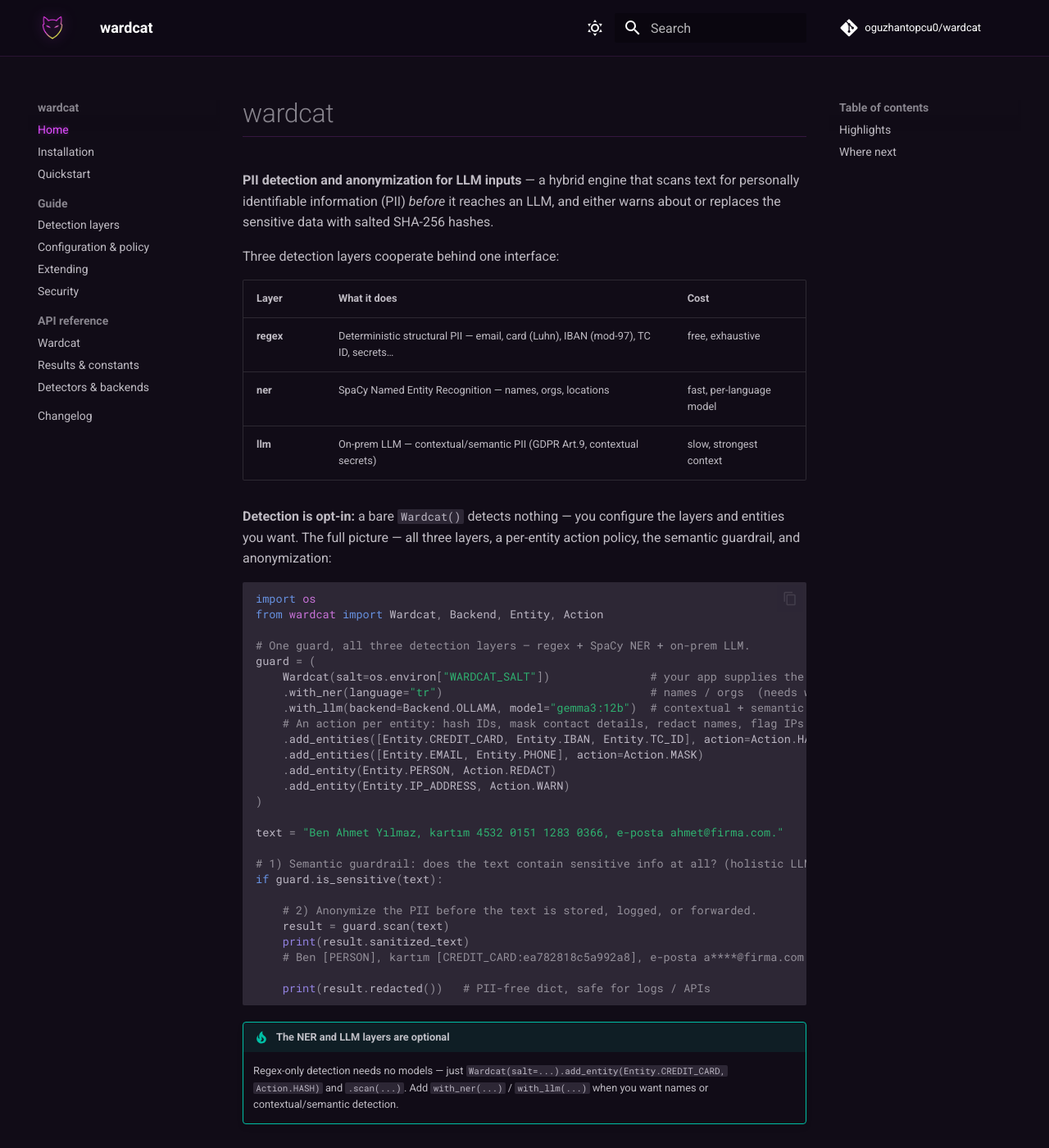
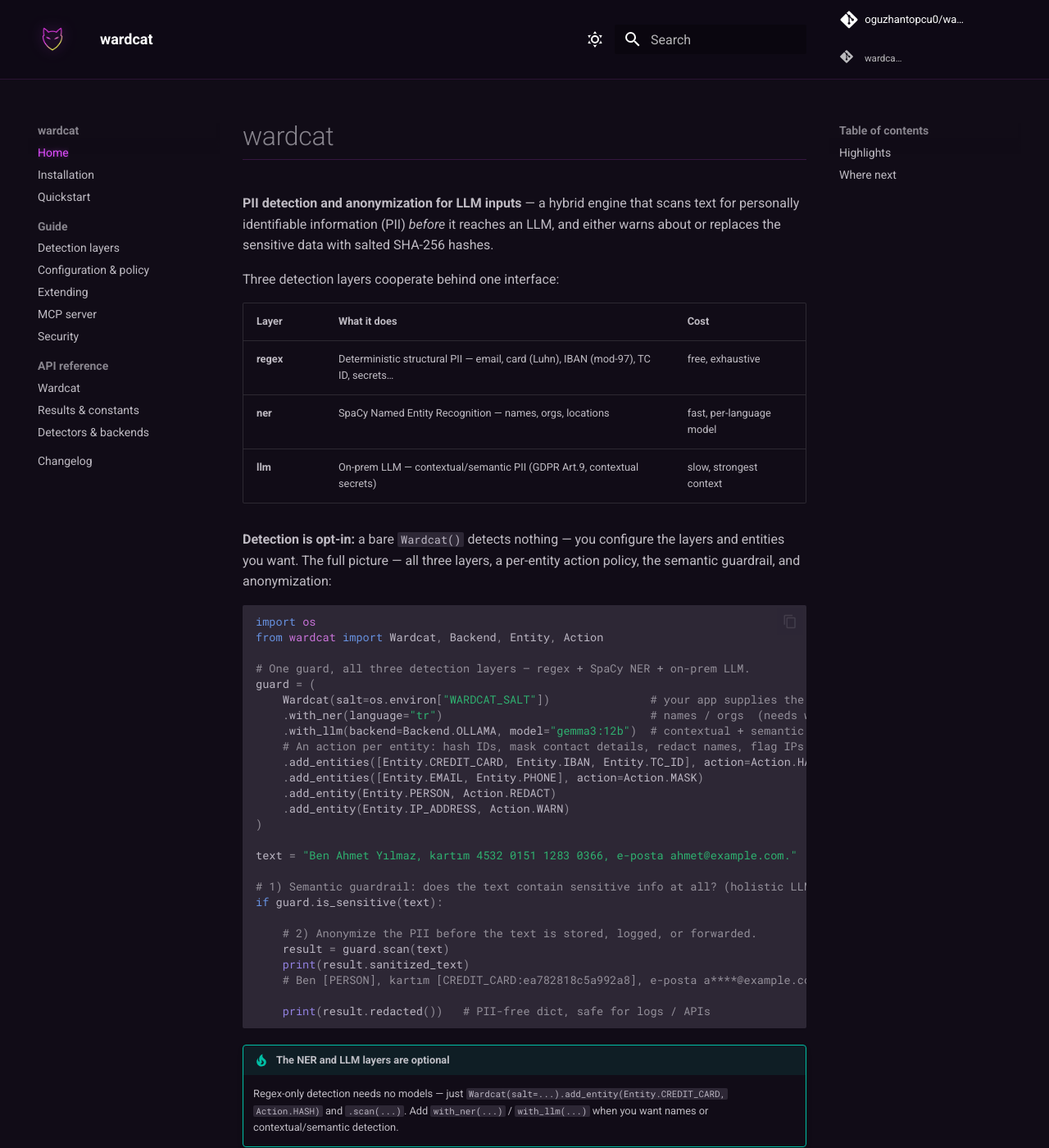
Before and after one commit to oguzhantopcu0/wardcat, an MkDocs documentation site: the page built from docs/index.md, in a window 1280 px wide and 1400 px high. Shown: the whole window at 82% size. Built offline with MkDocs 1.6.1 and Material for MkDocs 9.7.7, drawn with Linux system fonts in a browser that asks for light colours; comment, search, counter and statistics services are not loaded.

Commit message:
docs: sanitize example PII (reserved example.com / placeholder phone) and add MCP server section
Replace real-looking example emails and phone numbers with RFC 2606
example.com addresses and an obviously-placeholder number, and add a
'MCP server' guide page (plus a header link to the companion wardcat-mcp
repo) describing the on-prem MCP tools.

````diff
--- a/docs/index.md
+++ b/docs/index.md
@@ -33,7 +33,7 @@
     .add_entity(Entity.IP_ADDRESS, Action.WARN)
 )
 
-text = "Ben Ahmet Yılmaz, kartım 4532 0151 1283 0366, e-posta ahmet@firma.com."
+text = "Ben Ahmet Yılmaz, kartım 4532 0151 1283 0366, e-posta ahmet@example.com."
 
 # 1) Semantic guardrail: does the text contain sensitive info at all? (holistic LLM yes/no)
 if guard.is_sensitive(text):
@@ -41,7 +41,7 @@
     # 2) Anonymize the PII before the text is stored, logged, or forwarded.
     result = guard.scan(text)
     print(result.sanitized_text)
-    # Ben [PERSON], kartım [CREDIT_CARD:ea782818c5a992a8], e-posta a****@firma.com.
+    # Ben [PERSON], kartım [CREDIT_CARD:ea782818c5a992a8], e-posta a****@example.com.
 
     print(result.redacted())   # PII-free dict, safe for logs / APIs
 ```
--- a/docs/stylesheets/extra.css
+++ b/docs/stylesheets/extra.css
@@ -42,3 +42,26 @@
   border-bottom: 1px solid rgba(224, 77, 255, 0.18);
   padding-bottom: 0.2em;
 }
+
+/* Stack the companion wardcat-mcp link under the wardcat repo link (top-right). */
+.md-header__source {
+  display: flex;
+  flex-direction: column;
+  align-items: flex-start;
+  justify-content: center;
+  line-height: 1.15;
+}
+.md-header__source .md-source {
+  height: auto;
+}
+.md-source--mcp {
+  font-size: 0.58rem;
+  opacity: 0.72;
+}
+.md-source--mcp .md-source__icon svg {
+  height: 0.9rem;
+  width: 0.9rem;
+}
+.md-source--mcp:hover {
+  opacity: 1;
+}
--- a/mkdocs.yml
+++ b/mkdocs.yml
@@ -6,6 +6,7 @@
 
 theme:
   name: material
+  custom_dir: overrides
   logo: assets/logo.png
   favicon: assets/logo.png
   palette:
@@ -78,6 +79,7 @@
       - Detection layers: guide/layers.md
       - Configuration & policy: guide/configuration.md
       - Extending: guide/extending.md
+      - MCP server: guide/mcp-server.md
       - Security: guide/security.md
   - API reference:
       - Wardcat: reference/wardcat.md
--- /dev/null
+++ b/overrides/partials/source.html
@@ -0,0 +1,31 @@
+{#-
+  Overrides Material's header repo link to add a second link to the companion
+  wardcat-mcp repository, stacked right under the wardcat repo link (top-right).
+-#}
+{% import "partials/language.html" as lang with context %}
+{% set icon = config.theme.icon.repo or "fontawesome/brands/git-alt" %}
+<a
+  href="{{ config.repo_url }}"
+  title="{{ lang.t('source.link.title') }}"
+  class="md-source"
+  data-md-component="source"
+>
+  <div class="md-source__icon md-icon">
+    {% include ".icons/" ~ icon ~ ".svg" %}
+  </div>
+  <div class="md-source__repository">
+    {{ config.repo_name }}
+  </div>
+</a>
+<a
+  href="https://github.com/oguzhantopcu0/wardcat-mcp"
+  title="wardcat-mcp — MCP server so agents can call wardcat"
+  class="md-source md-source--mcp"
+>
+  <div class="md-source__icon md-icon">
+    {% include ".icons/" ~ icon ~ ".svg" %}
+  </div>
+  <div class="md-source__repository">
+    wardcat-mcp
+  </div>
+</a>
````
Also changed, not shown: docs/guide/configuration.md (+1 -1 lines), docs/guide/mcp-server.md (added, +83 -0 lines), 3 other files.
